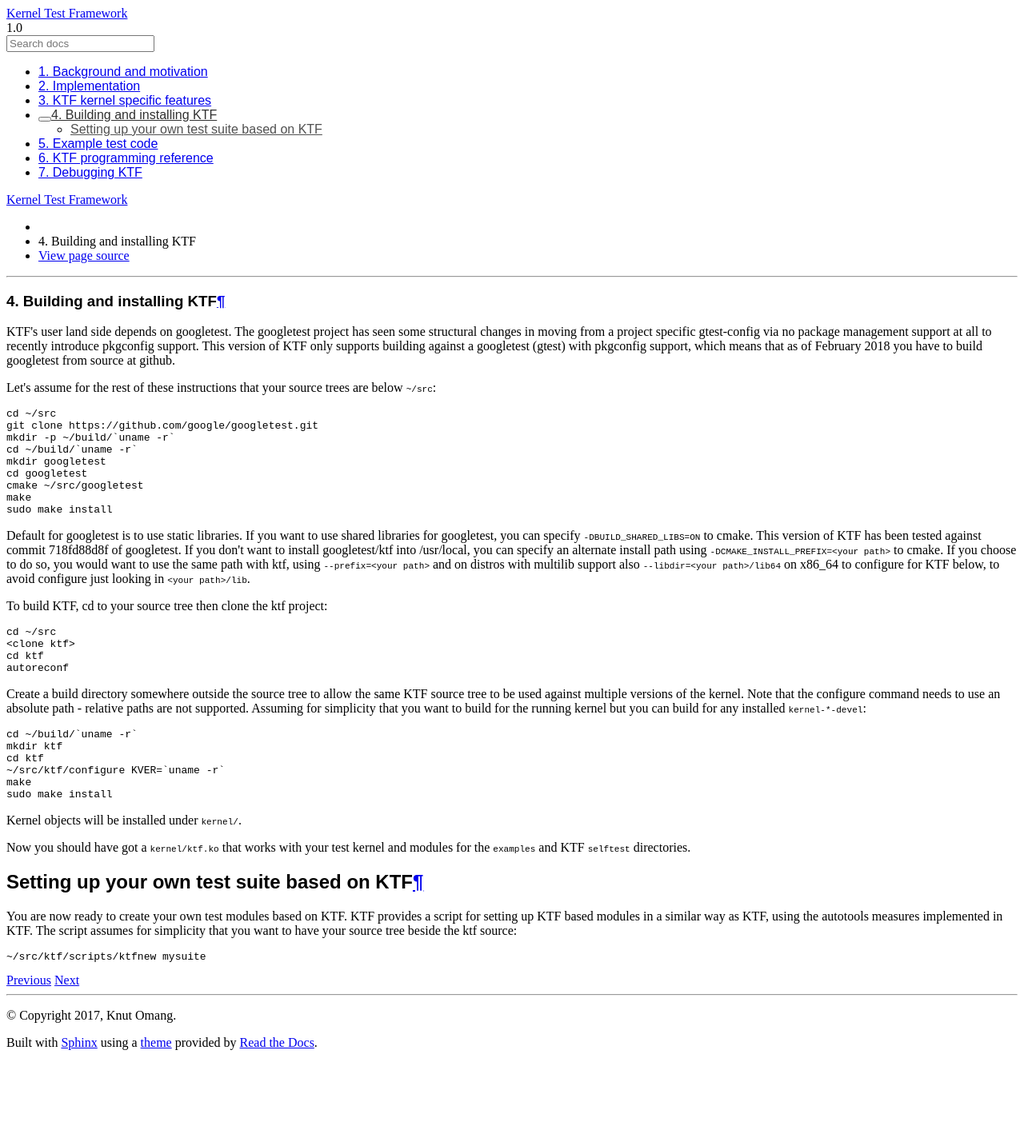
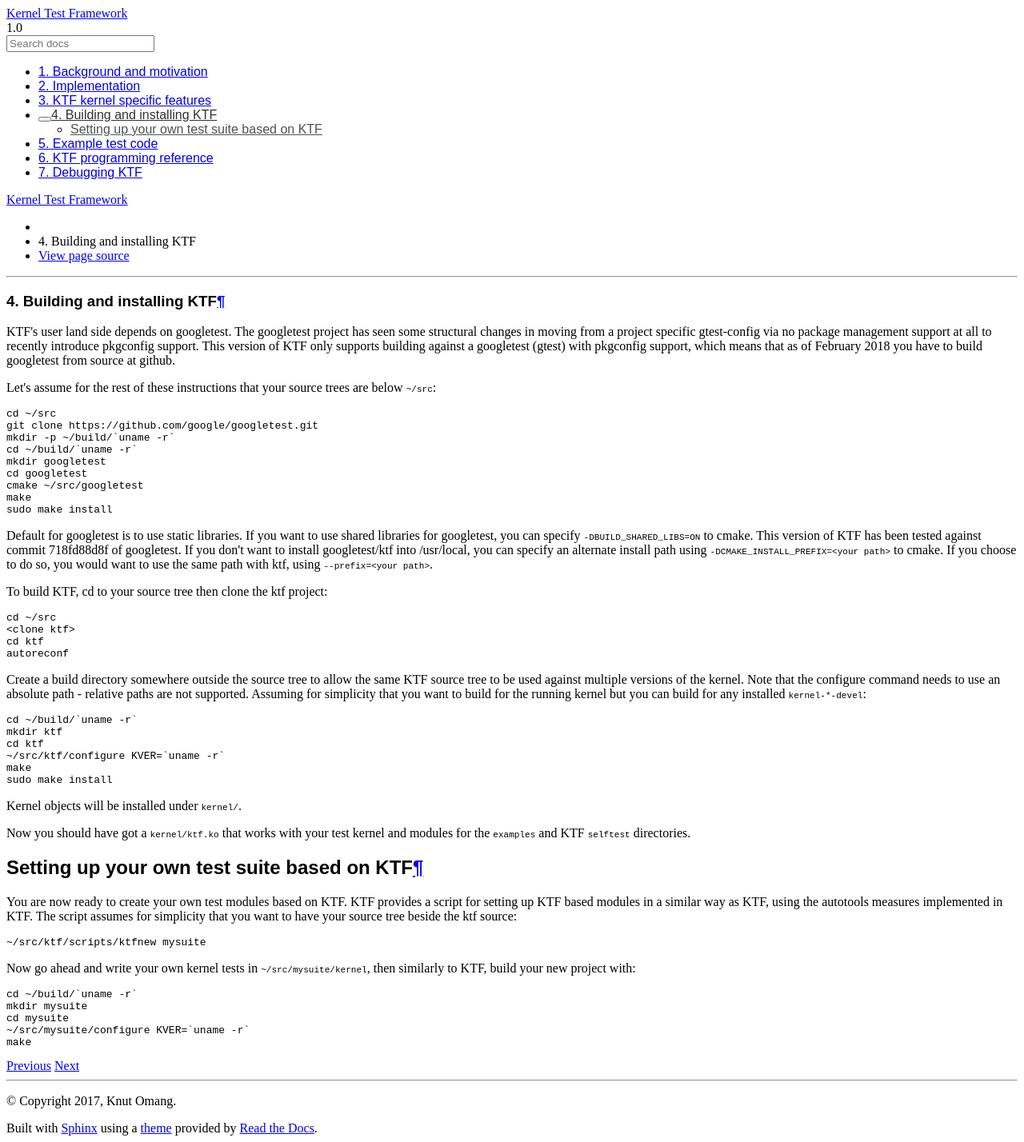
Before and after one commit to oracle/ktf, a Sphinx documentation site: the page built from doc/installation.txt, in a window 1280 px wide. Shown: the whole page at 80% size. Built offline with Sphinx 7.4.7 and the Read the Docs theme 2.0.0, drawn with Linux system fonts in a browser that asks for light colours; formulas are drawn with MathJax 3; before the commit the page ends 1321 px from its top, so only the background shows below that.

Commit message:
Work around the need to specify --libdir on multilib architectures
Change-Id: Ie21c230187a2809e8913b4a24dc71d775f860766
Signed-off-by: Knut Omang <knut.omang@oracle.com>

```diff
--- a/doc/installation.txt
+++ b/doc/installation.txt
@@ -27,9 +27,7 @@
 googletest. If you don't want to install googletest/ktf into /usr/local, you can
 specify an alternate install path using ``-DCMAKE_INSTALL_PREFIX=<your path>``
 to cmake. If you choose to do so, you would want to use the same path
-with ktf, using ``--prefix=<your path>`` and on distros with multilib support
-also ``--libdir=<your path>/lib64`` on x86_64 to configure for KTF below, to avoid
-configure just looking in ``<your path>/lib``.
+with ktf, using ``--prefix=<your path>``.
 
 To build KTF, cd to your source tree then clone the ktf project::
 
@@ -66,3 +64,12 @@
 ktf source::
 
 	~/src/ktf/scripts/ktfnew mysuite
+
+Now go ahead and write your own kernel tests in ``~/src/mysuite/kernel``, then
+similarly to KTF, build your new project with::
+
+	cd ~/build/`uname -r`
+	mkdir mysuite
+	cd mysuite
+	~/src/mysuite/configure KVER=`uname -r`
+	make
```
Also changed, not shown: 1 other file.
